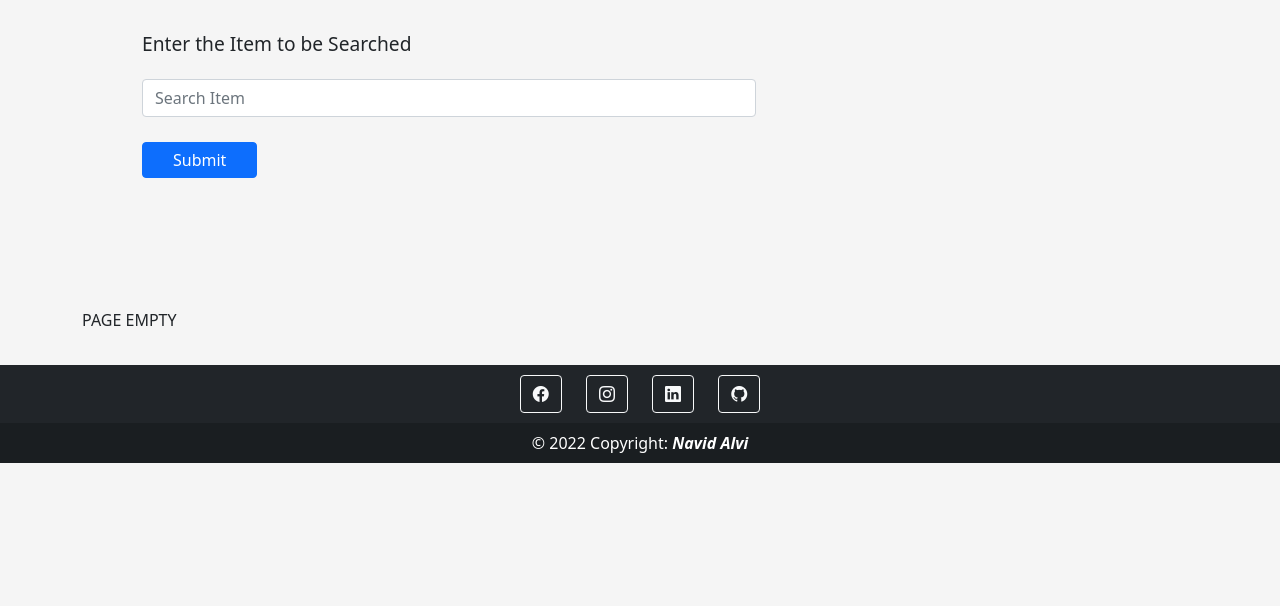
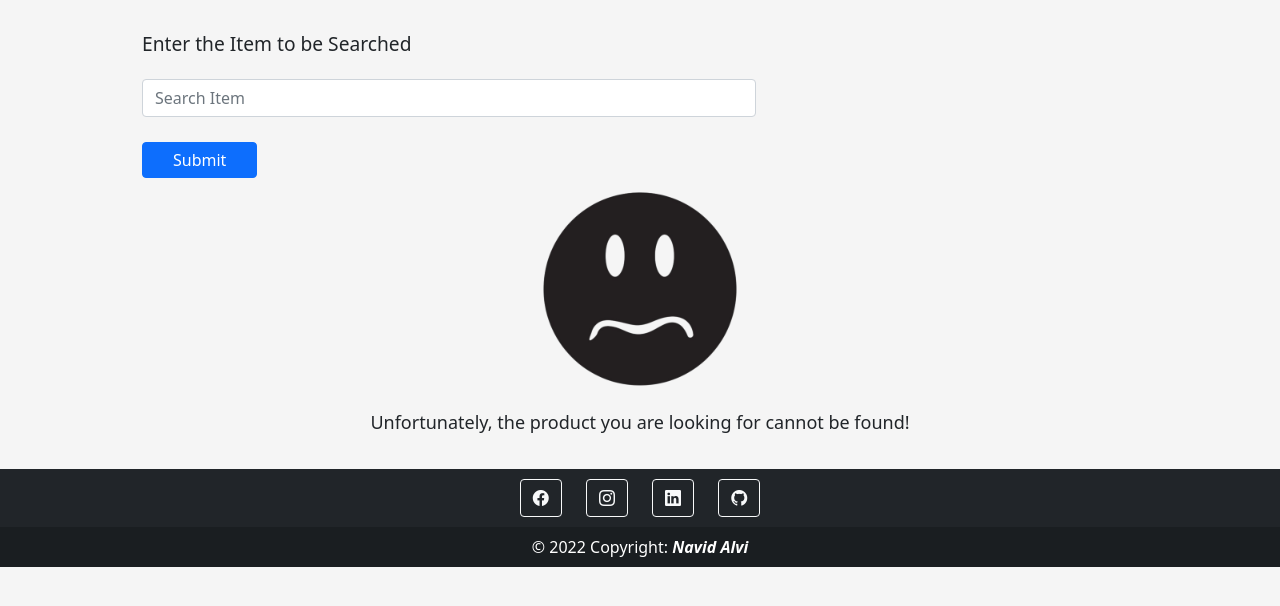
Before and after one commit to navid001/Craigslist-Web-Scraper, a Django app: template templates/search.html in a window 1280 px wide. Shown: the part 60-666 px from the top of the page. Run offline with Django 4.2, Linux system fonts and the light colour scheme; the template is opened without the code that fills it, so the values that code supplies are empty; some libraries are stand-ins or nearby versions.

Commit message:
Getting Files ready to host on Heroku

```diff
--- a/CraigslistScraper/settings.py
+++ b/CraigslistScraper/settings.py
@@ -9,7 +9,7 @@ https://docs.djangoproject.com/en/4.0/topics/settings/
 For the full list of settings and their values, see
 https://docs.djangoproject.com/en/4.0/ref/settings/
 """
-
+import django_heroku
 from pathlib import Path
 import os
 # Build paths inside the project like this: BASE_DIR / 'subdir'.
@@ -122,3 +122,5 @@ STATICFILES_DIRS = (os.path.join(BASE_DIR,"static"),)
 # https://docs.djangoproject.com/en/4.0/ref/settings/#default-auto-field
 
 DEFAULT_AUTO_FIELD = 'django.db.models.BigAutoField'
+
+django_heroku.settings(locals())
--- a/static/styles/style.css
+++ b/static/styles/style.css
@@ -89,3 +89,18 @@ footer {
     -webkit-box-shadow: 4px 6px 7px 1px #c4c4c4;
     box-shadow: 4px 6px 7px 1px #c4c4c4;
 }
+
+.empty {
+    text-align: center;
+    margin-top: -119px;
+}
+
+.empty>img {
+    max-width: 200px;
+    margin-bottom: 20px;
+}
+
+.empty>p {
+    font-size: large;
+    margin-bottom: 10x;
+}
--- a/templates/search.html
+++ b/templates/search.html
@@ -25,13 +25,16 @@
                     <p>{{result.3}}</p>
                     <p><strong>Posted on:</strong> {{result.4}}</p>
                 </p>
-                <a href="#" class="btn btn-primary">For more details:</a>
+                <a href="{{result.1}}" class="btn btn-primary">For more details:</a>
             </div>
         </div>
         {% endfor %}
     </div>
     {% else %}
-    <div class="empty">PAGE EMPTY</div>
+    <div class="empty">
+        <img src="{% static 'sademoji.png' %}" alt="Sad Emoji">
+        <p>Unfortunately, the product you are looking for cannot be found!</p>
+    </div>
     {% endif %}
 </div>
 {% endblock content %}
```
Also changed, not shown: db.sqlite3, static/sademoji.png (added), 1 other file.
